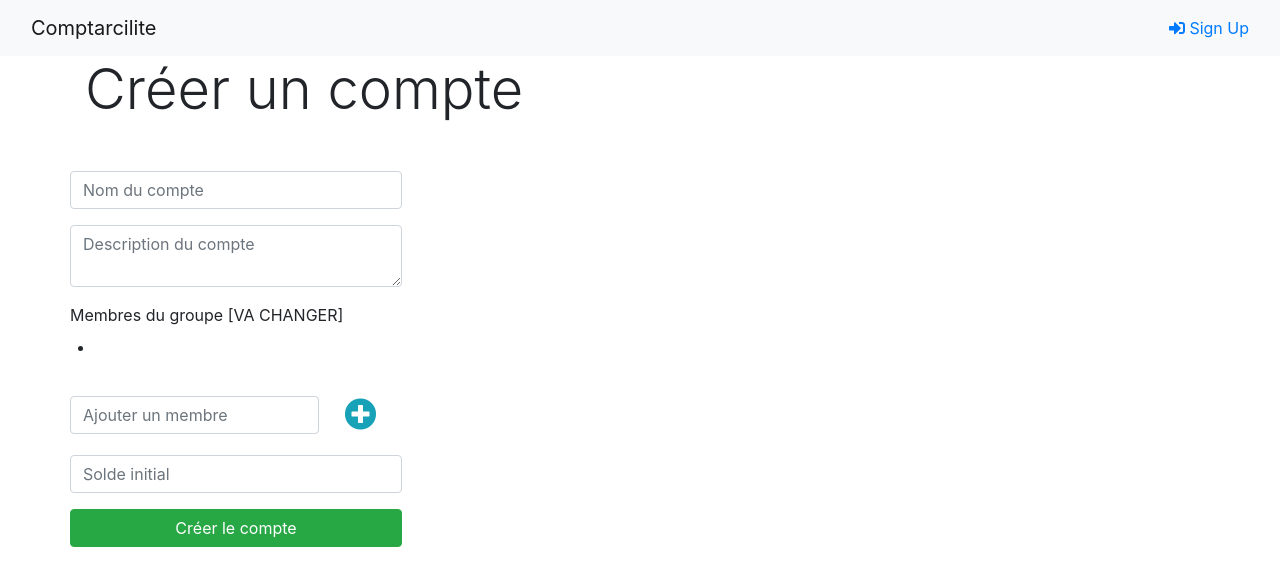
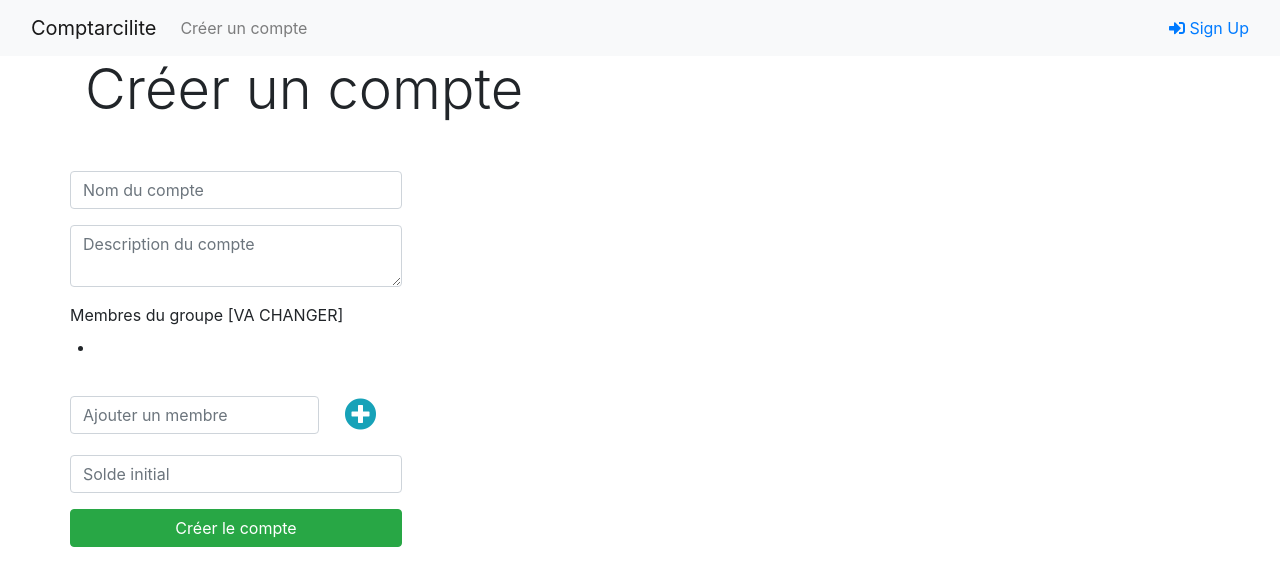
Before and after one commit to HE-Arc/comptarcilite, a Django app: page /create_account/ in a window 1280 px wide. Shown: the top 562 px of the page. Run offline with Django 3.2, Linux system fonts and the light colour scheme; some libraries are stand-ins or nearby versions.

Commit message:
repair navbar

```diff
--- a/comptarciliteapp/templates/navbar.html
+++ b/comptarciliteapp/templates/navbar.html
@@ -1,6 +1,17 @@
 <nav class="navbar navbar-expand-lg navbar-light bg-light">
     <div class="container-fluid">
         <a class="navbar-brand" href="{% url 'index' %}">Comptarcilite</a>
+
+        <button class="navbar-toggler" type="button" data-toggle="collapse" data-target="#navbarNav" aria-controls="navbarNav" aria-expanded="false" aria-label="Toggle navigation">
+            <span class="navbar-toggler-icon"></span>
+        </button>
+        <div class="collapse navbar-collapse" id="navbarNav">
+            <ul class="navbar-nav">
+                <li class="nav-item">
+                    <a class="nav-link" href="{% url 'create_account' %}">Créer un compte</a>
+                </li>
+            </ul>
+        </div>
 
         {% if user.is_authenticated %}
         <div class="dropdown">
```
